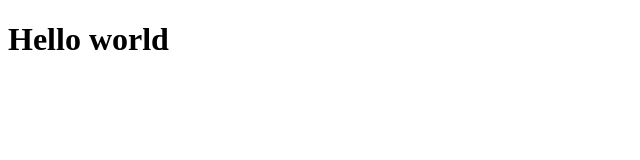
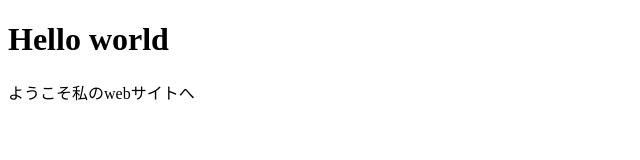
Before and after one commit to arita4456/www, a plain HTML site: page index.html in a window 1280 px wide. Shown: the whole page, without its empty margins (0-640 px from the left). Drawn offline with Linux system fonts and the light colour scheme.

Commit message:
Update index.html

```diff
--- a/index.html
+++ b/index.html
@@ -4,5 +4,6 @@
   </head>
   <body>
     <h1>Hello world</h1>
+    </h2>ようこそ私のwebサイトへ</h2>
   </body>
 </html>
```
